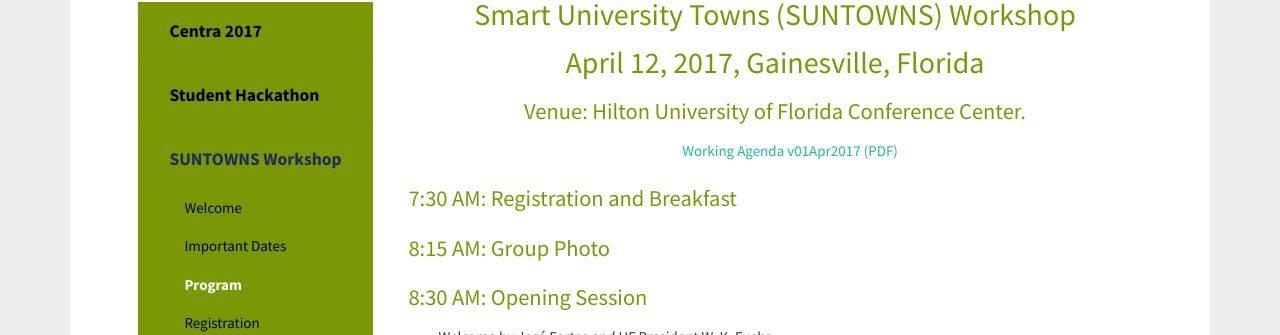
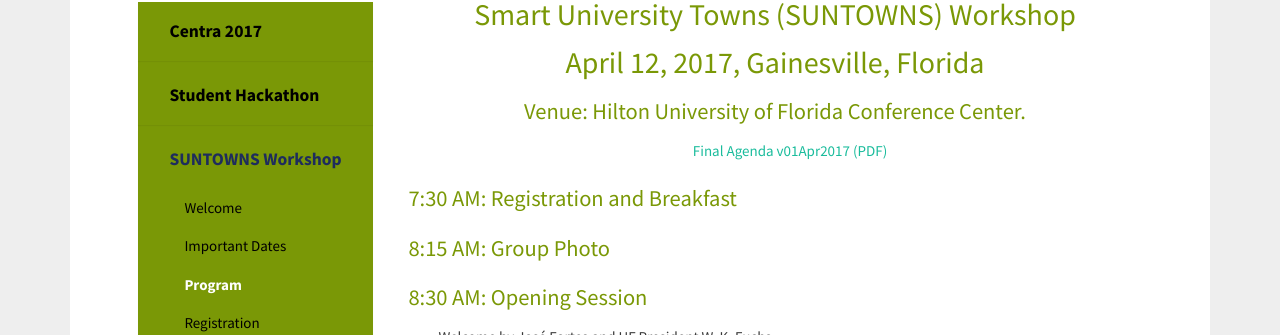
Before and after one commit to hmchou56/centra8, a Jekyll site: the page built from suntowns2017/program.md, in a window 1280 px wide and 900 px high, scrolled down 304 px. Shown: the part 119-454 px from the top of the window. Built offline with Jekyll 4.4.1, drawn with Linux system fonts in a browser that asks for light colours; nearby versions of some CDN libraries.

Commit message:
update agenda title from "working" to final

```diff
--- a/suntowns2017/program.md
+++ b/suntowns2017/program.md
@@ -18,7 +18,7 @@
 <h1>April 12, 2017, Gainesville, Florida</h1>
 <h3 style="text-align: center">Venue: Hilton University of Florida Conference Center.</h3>
 
-<p style="text-align:center"><a href="http://www.globalcentra.org/suntowns2017/working_agenda_v01APR2017.pdf" target="_blank">Working Agenda v01Apr2017 (PDF)</a></p>
+<p style="text-align:center"><a href="http://www.globalcentra.org/suntowns2017/working_agenda_v01APR2017.pdf" target="_blank">Final Agenda v01Apr2017 (PDF)</a></p>
 
 <h3>7:30 AM: Registration and Breakfast</h3>
 
```
